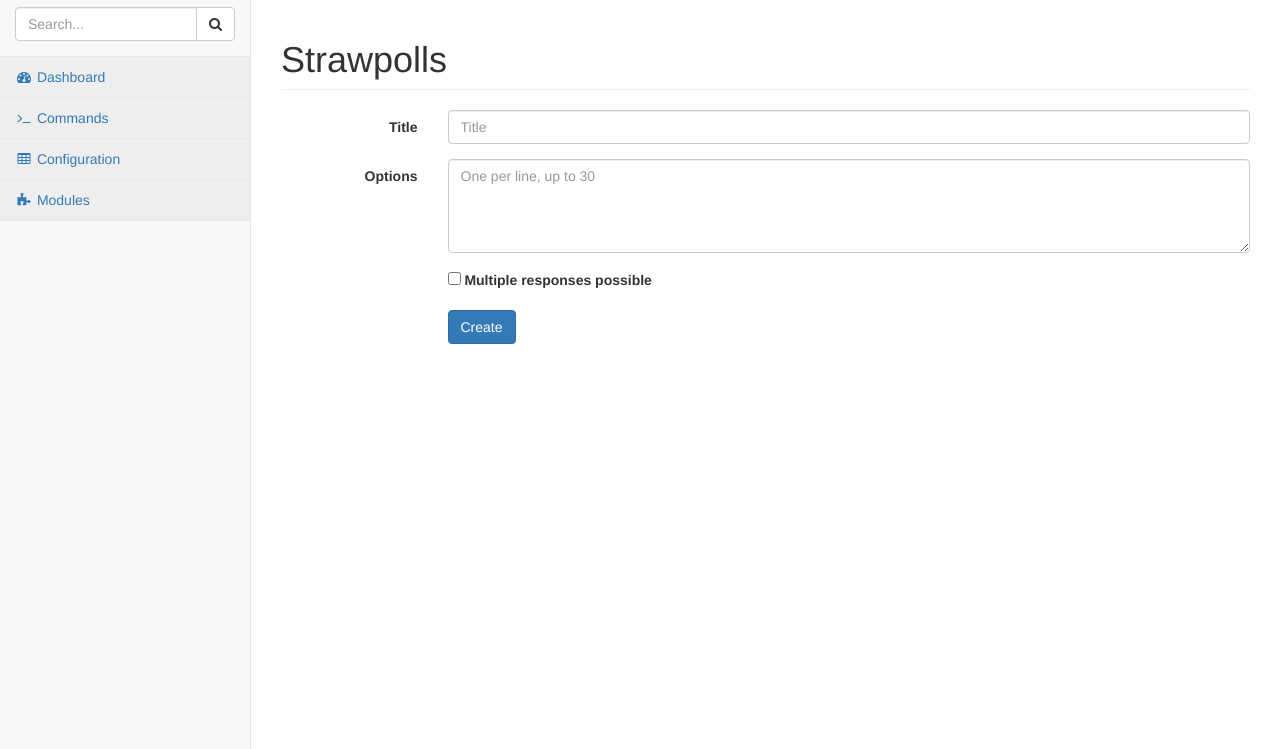
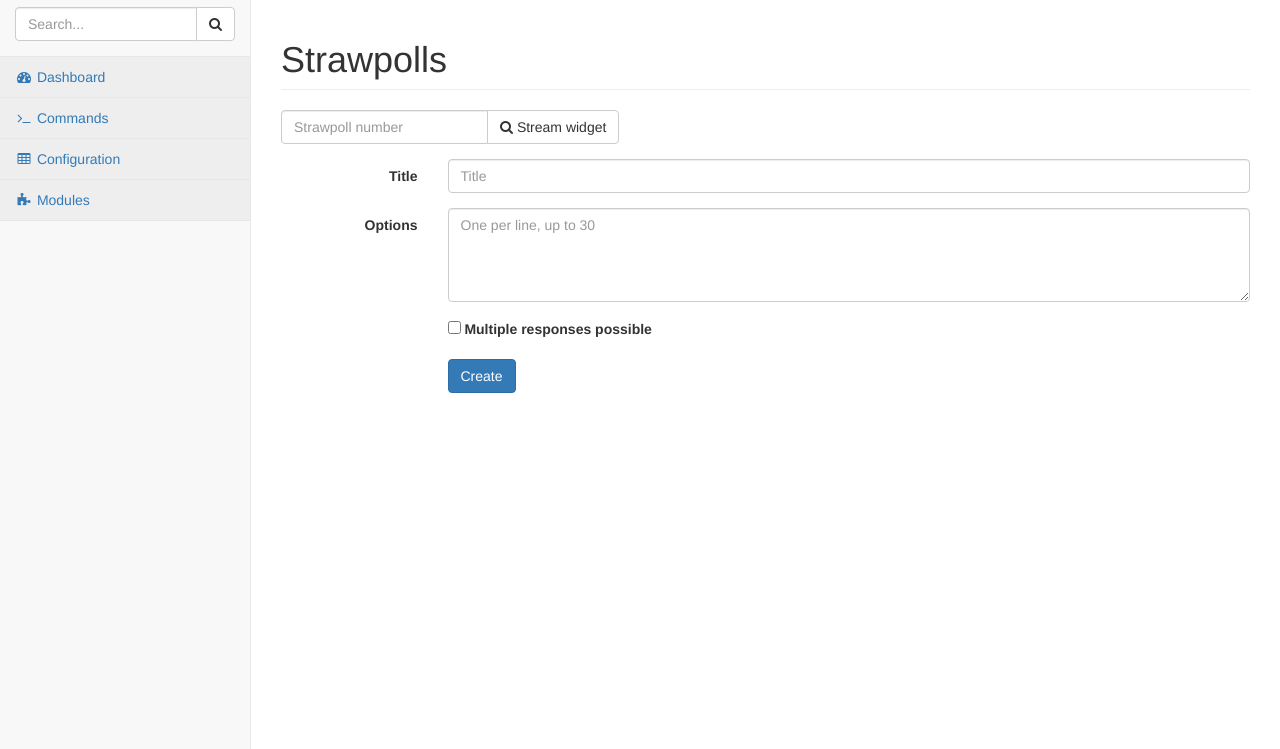
Before and after one commit to Gagaro/PimpMyBot, a Python web app: template pimpmybot/core_modules/strawpoll/templates/strawpoll_list.html in a window 1280 px wide. Shown: the part 59-808 px from the top of the page. Run offline with Jinja, Linux system fonts and the light colour scheme; the template is opened without the code that fills it, so the values that code supplies are empty; some libraries are stand-ins or nearby versions.

Commit message:
feat: stream widget for all strawpoll

```diff
--- a/pimpmybot/core_modules/strawpoll/templates/strawpoll_list.html
+++ b/pimpmybot/core_modules/strawpoll/templates/strawpoll_list.html
@@ -12,12 +12,23 @@
 
 {% block content %}
 
-{% if polls %}
-<button class="btn btn-primary" type="button" data-toggle="collapse" data-target="#create-strawpoll">
-  <i class="fa fa-plus"></i> {% trans %}Create poll{% endtrans %}
-</button>
-<a href="{{ url('strawpoll:clr_detail_last') }}" class="btn btn-default" target="_blank"><i class="fa fa-search"></i> Last poll</a>
-{% endif %}
+<div style="margin-bottom: 15px;">
+    {% if polls %}
+    <button class="btn btn-primary" type="button" data-toggle="collapse" data-target="#create-strawpoll">
+      <i class="fa fa-plus"></i> {% trans %}Create poll{% endtrans %}
+    </button>
+    <a href="{{ url('strawpoll:stream_detail_last') }}" class="btn btn-default" target="_blank"><i class="fa fa-search"></i> Last poll</a>
+    {% endif %}
+    <form style="display: inline-block;" class="form-inline" method="post" action="{{ url('strawpoll:list') }}">
+        <div class="input-group">
+            <input type="text" class="form-control" name="poll_id" placeholder="Strawpoll number" required>
+            <span class="input-group-btn">
+                <button class="btn btn-default" type="submit" name="goto"><i class="fa fa-search"></i> Stream widget</button>
+            </span>
+        </div>
+    </form>
+</div>
+
 <div class="collapse {% if not polls %}in{% endif %}" id="create-strawpoll">
   <form class="form-horizontal" method="post" action="{{ url('strawpoll:list') }}">
       <div class="form-group">
@@ -54,7 +65,7 @@
         <tr>
             <th>{% trans %}Poll{% endtrans %}</th>
             <th>{% trans %}Url{% endtrans %}</th>
-            <th>{% trans %}CLR{% endtrans %}</th>
+            <th>{% trans %}Stream Widget{% endtrans %}</th>
         </tr>
     </thead>
     <tbody>
@@ -62,7 +73,7 @@
         <tr>
             <td><a href="http://www.strawpoll.me/{{ poll.id }}" target="_blank">{{ poll.title }}</a></td>
             <td><a href="http://www.strawpoll.me/{{ poll.id }}" target="_blank">http://www.strawpoll.me/{{ poll.id }}</a></td>
-            <td><a href="{{ url('strawpoll:clr_detail', id=poll.id) }}" target="_blank"><i class="fa fa-search"></i></a></td>
+            <td><a href="{{ url('strawpoll:stream_detail', id=poll.id) }}" target="_blank"><i class="fa fa-search"></i></a></td>
         </tr>
         {% endfor %}
     </tbody>
--- a/pimpmybot/core_modules/strawpoll/templates/strawpoll_clr_detail.html
+++ b/pimpmybot/core_modules/strawpoll/templates/strawpoll_stream_detail.html
@@ -1,7 +1,7 @@
 <!DOCTYPE html>
 <html lang="en">
     <head>
-        <title>{{ poll.title }}</title>
+        <title>{% if poll %}{{ poll.title }}{% else %}Strawpoll {{ poll_id }}{% endif %}</title>
         <!--[if lte IE 8]><script language="javascript" type="text/javascript" src="/static/bower_components/flot/excanvas.min.js"></script><![endif]-->
         <script src="/static/bower_components/flot/jquery.js"></script>
         <script src="/static/bower_components/flot/jquery.flot.js"></script>
@@ -16,7 +16,7 @@
         <div id="chart" style="width: 600px; height: 300px">Loading...</div>
         <script>
             var updatePoll = function() {
-                $.get('{{ url('strawpoll:ajax_detail', id=poll.id) }}').success(function (api_data) {
+                $.get('{{ url('strawpoll:ajax_detail', id=poll_id) }}').success(function (api_data) {
 
                     var data = [];
                     for (var i = 0; i < api_data.options.length; i++) {
```
Also changed, not shown: pimpmybot/core_modules/strawpoll/views.py (+11 -6 lines).
